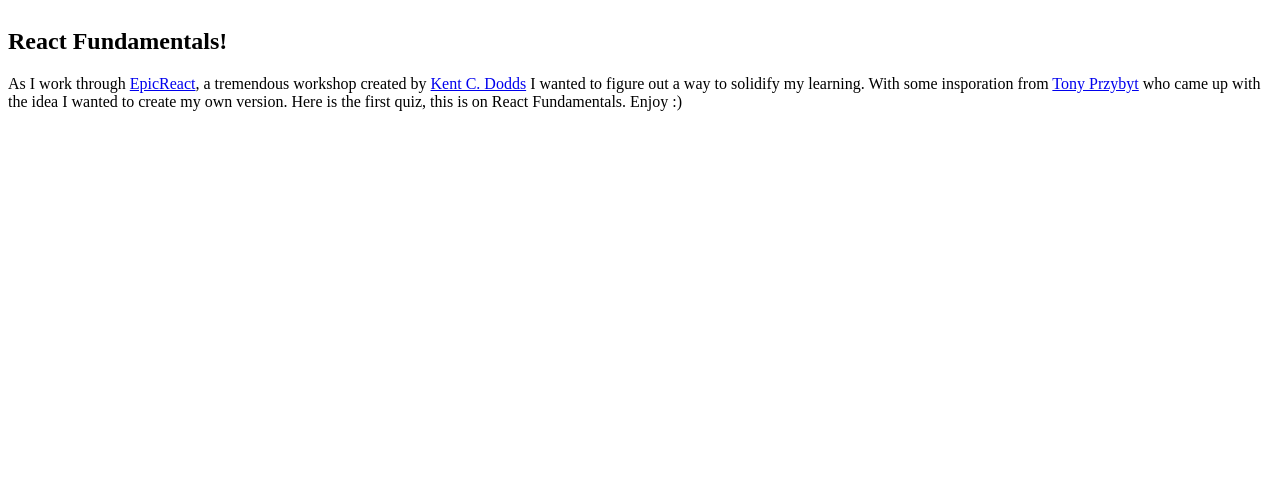
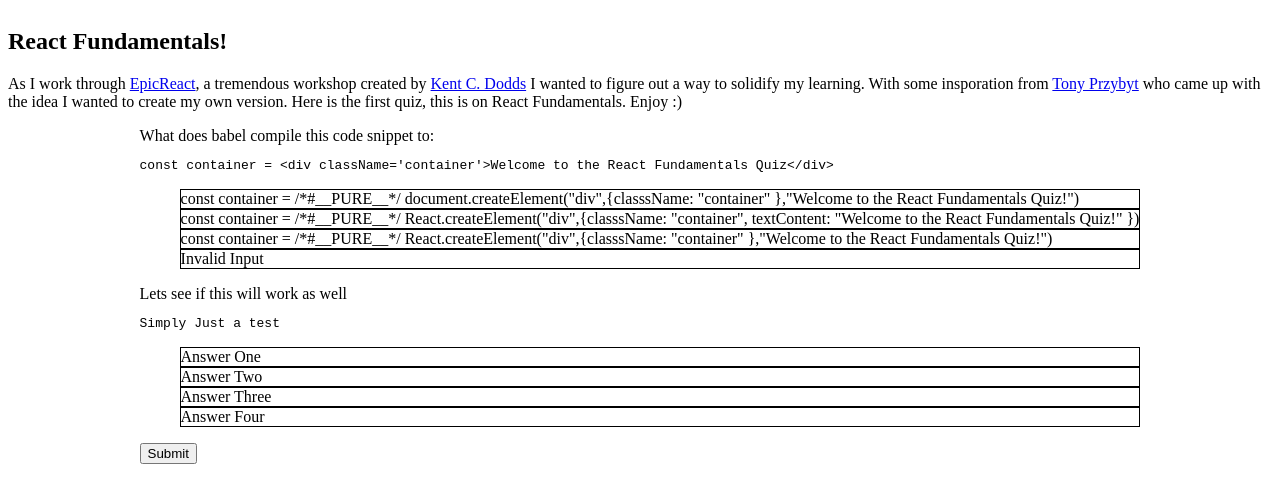
Before and after one commit to JordanLong1/react-fundamentals-quiz, a React (Create React App) app: page / in a window 1280 px wide. Shown: the top 502 px of the page. Built offline with nearby package versions, Linux system fonts and the light colour scheme.

Commit message:
imported and rendered questions

```diff
--- a/src/App.js
+++ b/src/App.js
@@ -1,9 +1,13 @@
 import './App.css';
 import Overview from './components/Overview'
+import Questions from './Questions/Questions.js'
 function App() {
+
+
   return (
     <div className="App">
     <Overview />
+    <Questions />
     </div>
   );
 }
```
